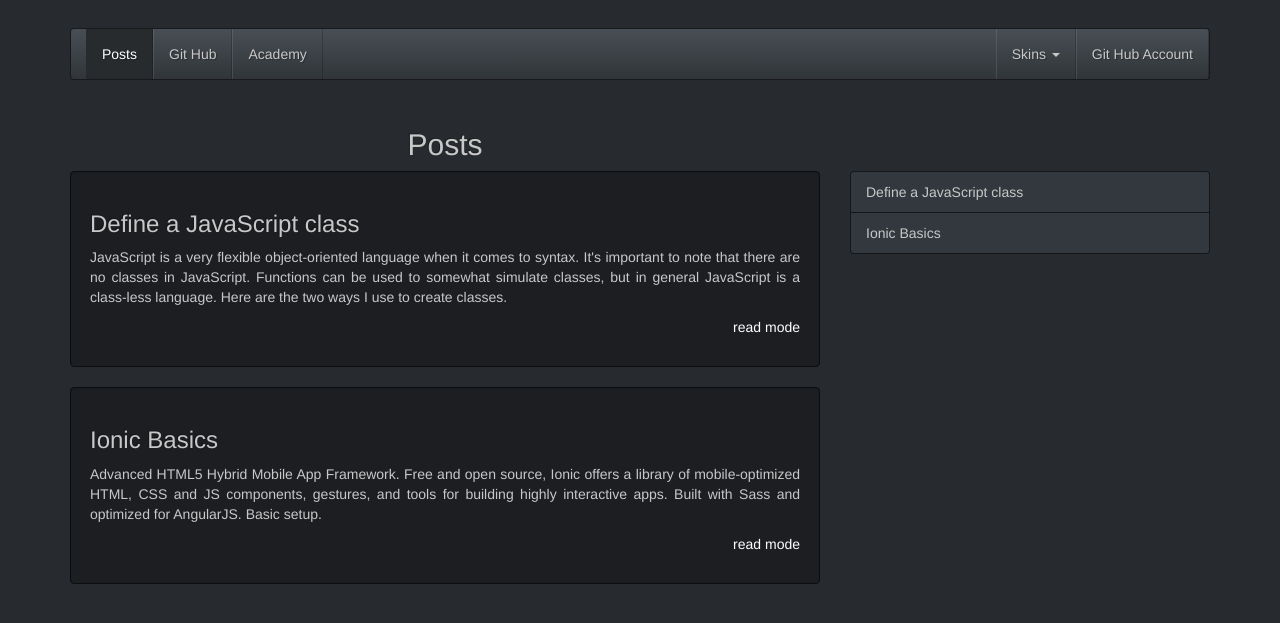
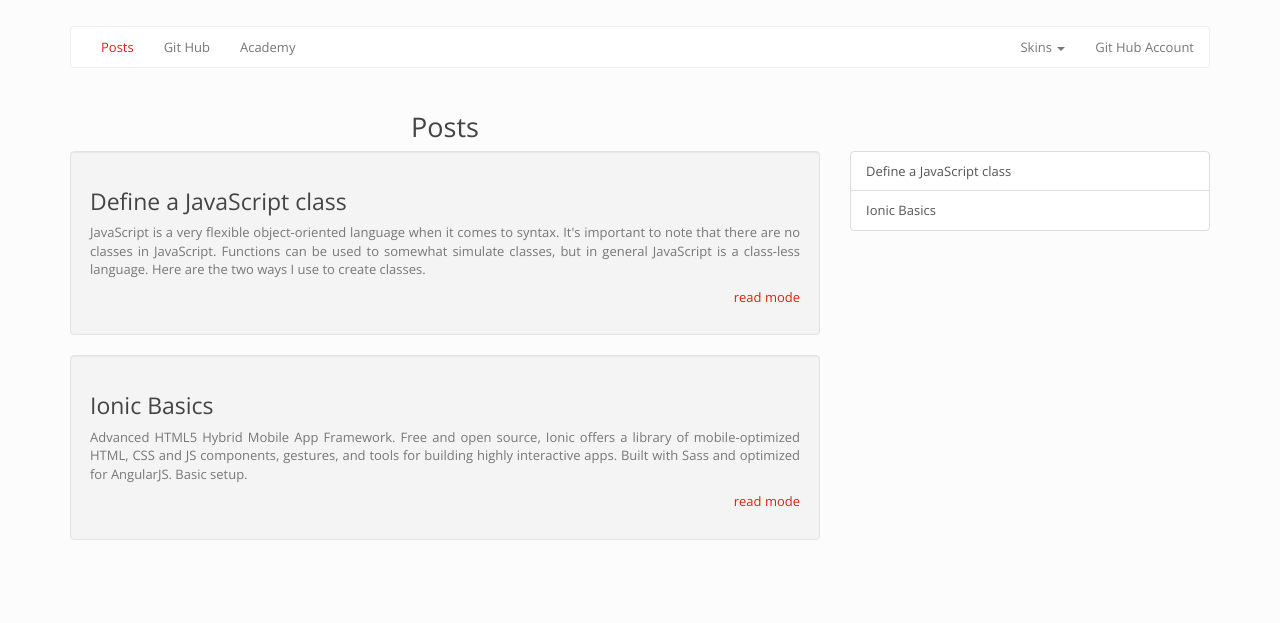
Before and after one commit to donvercety/donvercety.github.io, a Jekyll site: the page built from index.html, in a window 1280 px wide. Shown: the top 623 px of the page. Built offline with Jekyll 4.4.1, drawn with Linux system fonts in a browser that asks for light colours; nearby versions of some CDN libraries.

Commit message:
default style changed

```diff
--- a/_includes/head.html
+++ b/_includes/head.html
@@ -6,7 +6,7 @@
 	<link rel="alternate" type="application/atom+xml" title="{{ site.title }}" href="{{ "/feed.xml" | prepend: site.baseurl | prepend: site.url }}" />
 
 	<link rel="stylesheet" href="https://maxcdn.bootstrapcdn.com/bootstrap/3.3.1/css/bootstrap.min.css" />
-	<link rel="stylesheet" type="text/css" href="{{ "/css/bootstrap.slate.css" | prepend: site.baseurl | prepend: site.url }}" id="style"/>
+	<link rel="stylesheet" type="text/css" href="{{ "/css/bootstrap.simplex.css" | prepend: site.baseurl | prepend: site.url }}" id="style"/>
 	<link rel="stylesheet" href="{{ "/css/style.css" | prepend: site.baseurl | prepend: site.url }}"/>
 	<title>Coding Stuff</title>
 </head>
```
